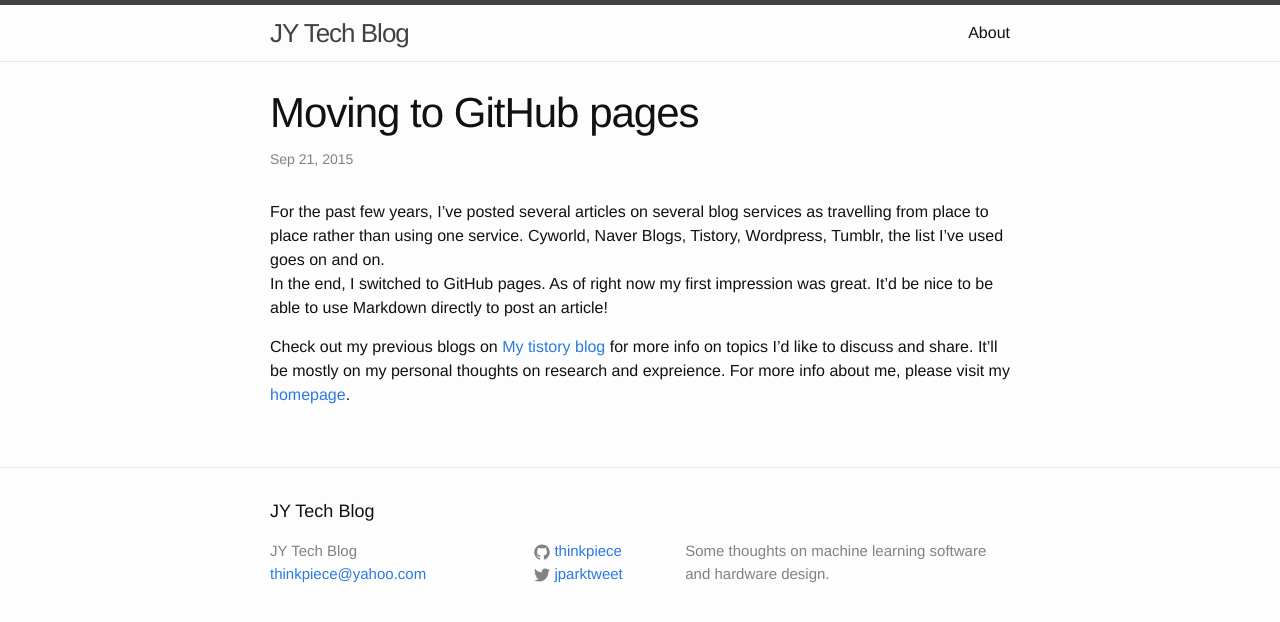
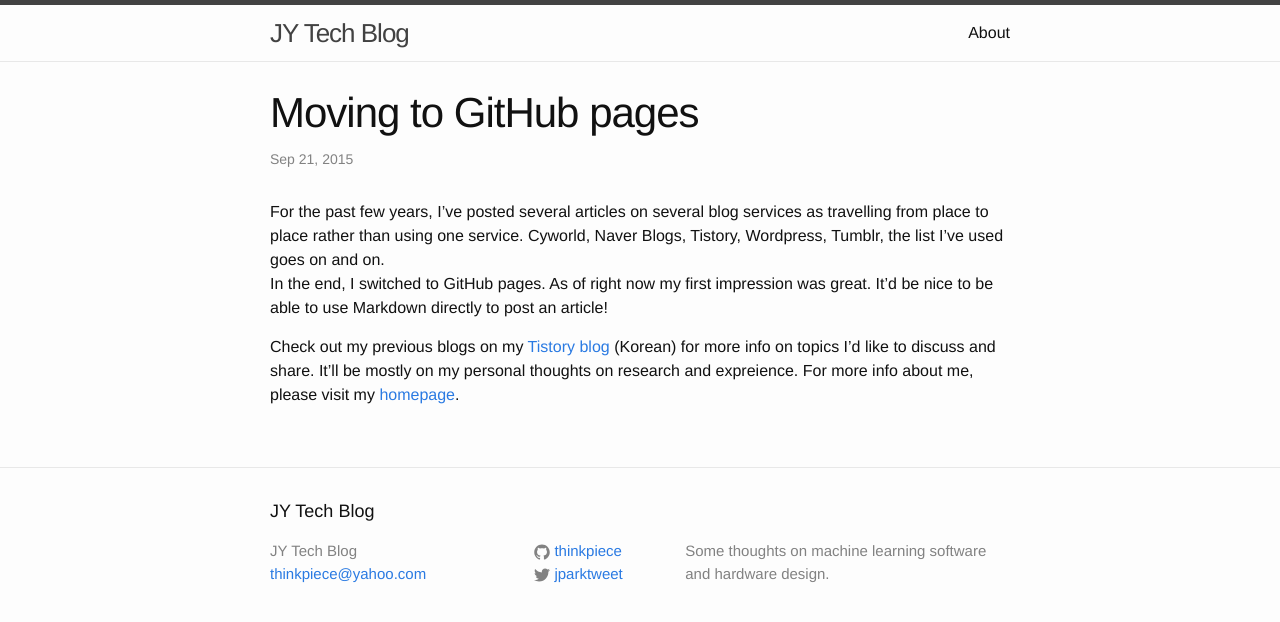
Before and after one commit to thinkpiece/thinkpiece.github.com, a Jekyll site: the page built from _posts/2015-09-21-moving-to-github-pages.markdown, in a window 1280 px wide. Shown: the top 622 px of the page. Built offline with Jekyll 4.4.1, drawn with Linux system fonts in a browser that asks for light colours.

Commit message:
typo on links

```diff
--- a/_posts/2015-09-21-moving-to-github-pages.markdown
+++ b/_posts/2015-09-21-moving-to-github-pages.markdown
@@ -11,10 +11,10 @@ Naver Blogs, Tistory, Wordpress, Tumblr, the list I've used goes on and on.
 In the end, I switched to GitHub pages. As of right now my first impression
 was great. It'd be nice to be able to use Markdown directly to post an article!
 
-Check out my previous blogs on [My tistory blog][my-tistory] for more info on
-topics I'd like to discuss and share. It'll be mostly on my personal thoughts
-on research and expreience.
+Check out my previous blogs on my [Tistory blog][my-tistory] (Korean) for more
+info on topics I'd like to discuss and share. It'll be mostly on my personal
+thoughts on research and expreience.
 For more info about me, please visit my [homepage][my-homepage].
 
 [my-tistory]: http://thinkpiece.tistory.com
-[my-homepage]: htt://www.jyp.me
+[my-homepage]: http://www.jyp.me
```
